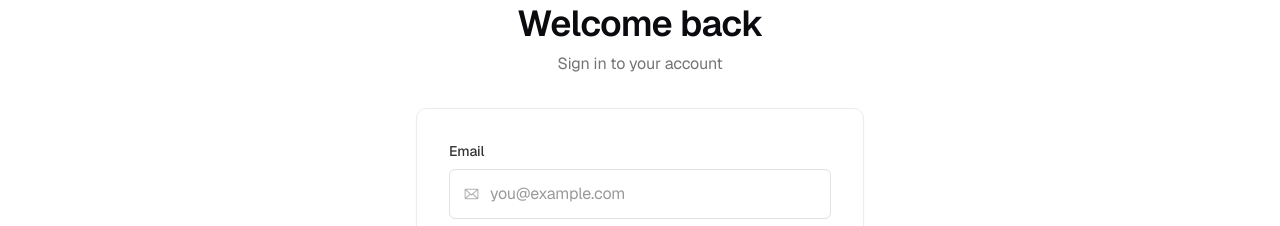
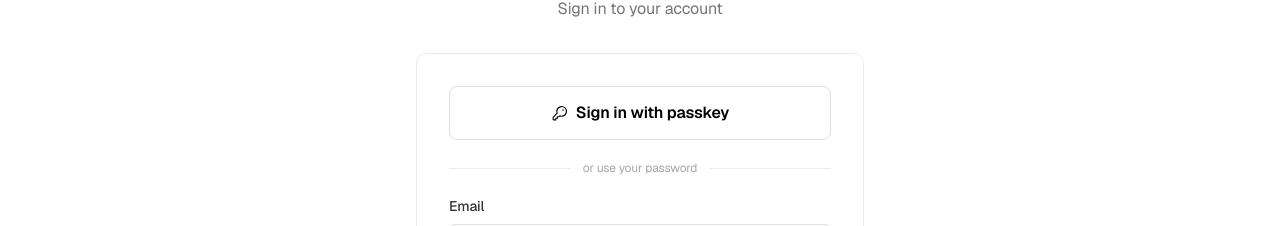
Before and after one commit to cavos-labs/cavos, a Next.js app in the folder cavos-web/: page /login in a window 1280 px wide. Shown: the part 201-427 px from the top of the page. Built offline with nearby package versions, Linux system fonts and the light colour scheme; no server answers.

Commit message:
feat: passkey login

```diff
--- a/cavos-web/app/dashboard/settings/page.tsx
+++ b/cavos-web/app/dashboard/settings/page.tsx
@@ -1 +1,85 @@
-import Link from'next/link';import{PageHeader}from'@/components/ui/PageHeader';export default function SettingsPage(){return <div className="space-y-6"><PageHeader title="Settings" subtitle="Organization configuration and data controls."/><div className="divide-y divide-line overflow-hidden rounded-xl border border-line bg-white"><Link href="/dashboard/organizations" className="block px-5 py-4 hover:bg-surface"><p className="text-sm font-semibold">Organizations</p><p className="mt-1 text-xs text-black/45">Names, applications and ownership.</p></Link><Link href="/dashboard/team" className="block px-5 py-4 hover:bg-surface"><p className="text-sm font-semibold">Access control</p><p className="mt-1 text-xs text-black/45">Members, roles and invitations.</p></Link><Link href="/user-privacy" className="block px-5 py-4 hover:bg-surface"><p className="text-sm font-semibold">Privacy and retention</p><p className="mt-1 text-xs text-black/45">Cavos Events are retained for 30 days; aggregate metrics contain no event payloads.</p></Link></div></div>}
+'use client'
+
+import Link from 'next/link'
+import { useEffect, useState } from 'react'
+import { PageHeader } from '@/components/ui/PageHeader'
+import { Button } from '@/components/ui/Button'
+import { createClient } from '@/lib/supabase/client'
+
+type Passkey = {
+  id: string
+  friendly_name?: string
+  created_at: string
+  last_used_at?: string
+}
+
+export default function SettingsPage() {
+  const [passkeys, setPasskeys] = useState<Passkey[]>([])
+  const [supported, setSupported] = useState(true)
+  const [loading, setLoading] = useState(true)
+  const [registering, setRegistering] = useState(false)
+  const [error, setError] = useState('')
+
+  const loadPasskeys = async () => {
+    const supabase = createClient()
+    const { data, error: listError } = await supabase.auth.passkey.list()
+    if (listError) setError(listError.message)
+    else setPasskeys(data ?? [])
+    setLoading(false)
+  }
+
+  useEffect(() => {
+    setSupported(typeof window !== 'undefined' && 'PublicKeyCredential' in window)
+    loadPasskeys()
+  }, [])
+
+  const register = async () => {
+    setError('')
+    setRegistering(true)
+    const supabase = createClient()
+    const { error: registerError } = await supabase.auth.registerPasskey()
+    setRegistering(false)
+    if (registerError) {
+      setError(registerError.message)
+      return
+    }
+    await loadPasskeys()
+  }
+
+  const remove = async (passkey: Passkey) => {
+    if (!window.confirm(`Remove ${passkey.friendly_name || 'this passkey'}? You will no longer be able to use it to sign in.`)) return
+    setError('')
+    const supabase = createClient()
+    const { error: deleteError } = await supabase.auth.passkey.delete({ passkeyId: passkey.id })
+    if (deleteError) {
+      setError(deleteError.message)
+      return
+    }
+    await loadPasskeys()
+  }
+
+  return <div className="space-y-6">
+    <PageHeader title="Settings" subtitle="Organization configuration, security and data controls." />
+
+    <section className="rounded-xl border border-line bg-white">
+      <div className="flex flex-wrap items-start justify-between gap-4 border-b border-line px-5 py-4">
+        <div><h2 className="text-sm font-semibold">Passkeys</h2><p className="mt-1 text-xs text-black/45">Sign in with Touch ID, Face ID, Windows Hello or a security key.</p></div>
+        <Button onClick={register} loading={registering} disabled={!supported || loading}>Add passkey</Button>
+      </div>
+      {!supported && <p className="px-5 py-4 text-sm text-black/55">This browser or device does not support passkeys.</p>}
+      {error && <p role="alert" className="border-b border-line px-5 py-3 text-sm text-red-700">{error}</p>}
+      {supported && loading && <p className="px-5 py-6 text-sm text-black/45">Loading passkeys…</p>}
+      {supported && !loading && passkeys.map(passkey => <div key={passkey.id} className="flex items-center gap-4 border-b border-line px-5 py-4 last:border-b-0">
+        <div className="min-w-0 flex-1"><p className="truncate text-sm font-medium">{passkey.friendly_name || 'Passkey'}</p><p className="mt-1 text-xs text-black/45">Added {new Date(passkey.created_at).toLocaleDateString()}{passkey.last_used_at ? ` · Last used ${new Date(passkey.last_used_at).toLocaleDateString()}` : ''}</p></div>
+        <Button variant="ghost" size="sm" onClick={() => remove(passkey)}>Remove</Button>
+      </div>)}
+      {supported && !loading && !passkeys.length && <p className="px-5 py-8 text-center text-sm text-black/45">No passkeys registered.</p>}
+    </section>
+
+    <div className="divide-y divide-line overflow-hidden rounded-xl border border-line bg-white">
+      <Link href="/dashboard/organizations" className="block px-5 py-4 hover:bg-surface"><p className="text-sm font-semibold">Organizations</p><p className="mt-1 text-xs text-black/45">Names, applications and ownership.</p></Link>
+      <Link href="/dashboard/team" className="block px-5 py-4 hover:bg-surface"><p className="text-sm font-semibold">Access control</p><p className="mt-1 text-xs text-black/45">Members, roles and invitations.</p></Link>
+      <Link href="/user-privacy" className="block px-5 py-4 hover:bg-surface"><p className="text-sm font-semibold">Privacy and retention</p><p className="mt-1 text-xs text-black/45">Cavos Events are retained for 30 days; aggregate metrics contain no event payloads.</p></Link>
+    </div>
+  </div>
+}
--- a/cavos-web/app/login/page.tsx
+++ b/cavos-web/app/login/page.tsx
@@ -5,6 +5,7 @@ import Link from 'next/link'
 import { useRouter } from 'next/navigation'
 import { Header } from '@/components/Header'
 import { Icon } from '@/components/ui/Icon'
+import { createClient } from '@/lib/supabase/client'
 
 export default function LoginPage() {
     const router = useRouter()
@@ -13,6 +14,7 @@ export default function LoginPage() {
     const [error, setError] = useState('')
     const [loading, setLoading] = useState(false)
     const [nextPath, setNextPath] = useState('/dashboard')
+    const [passkeyLoading, setPasskeyLoading] = useState(false)
 
     useEffect(() => {
         const params = new URLSearchParams(window.location.search)
@@ -50,6 +52,22 @@ export default function LoginPage() {
         }
     }
 
+    const signInWithPasskey = async () => {
+        setError('')
+        setPasskeyLoading(true)
+        try {
+            const supabase = createClient()
+            const { error: passkeyError } = await supabase.auth.signInWithPasskey()
+            if (passkeyError) throw passkeyError
+            router.push(nextPath)
+            router.refresh()
+        } catch (err) {
+            setError(err instanceof Error ? err.message : 'Passkey sign-in failed')
+        } finally {
+            setPasskeyLoading(false)
+        }
+    }
+
     return (
         <main className="min-h-screen bg-[#FFFFFF]">
             <Header />
@@ -68,6 +86,16 @@ export default function LoginPage() {
 
                     {/* Form Card */}
                     <div className="bg-white border border-line rounded-2xl p-6 md:p-8 shadow-sm shadow-black/[0.03]">
+                        <button
+                            type="button"
+                            onClick={signInWithPasskey}
+                            disabled={loading || passkeyLoading}
+                            className="mb-5 inline-flex w-full items-center justify-center gap-2 rounded-xl border border-line-strong bg-white px-8 py-3.5 font-semibold text-black transition-colors hover:bg-black/[0.03] focus-visible:outline-none focus-visible:ring-2 focus-visible:ring-brand/30 disabled:cursor-not-allowed disabled:opacity-50"
+                        >
+                            {passkeyLoading ? <Icon.Spinner size={17} className="animate-spin" /> : <Icon.Key size={17} />}
+                            {passkeyLoading ? 'Waiting for passkey…' : 'Sign in with passkey'}
+                        </button>
+                        <div className="mb-5 flex items-center gap-3 text-xs text-black/35"><span className="h-px flex-1 bg-line" /><span>or use your password</span><span className="h-px flex-1 bg-line" /></div>
                         {error && (
                             <div className="mb-6 p-4 bg-red-50 border border-red-200 rounded-lg">
                                 <p className="text-red-600 text-sm">{error}</p>
--- a/cavos-web/lib/supabase/client.ts
+++ b/cavos-web/lib/supabase/client.ts
@@ -3,6 +3,11 @@ import { createBrowserClient } from '@supabase/ssr'
 export function createClient() {
   return createBrowserClient(
     process.env.NEXT_PUBLIC_SUPABASE_URL!,
-    process.env.NEXT_PUBLIC_SUPABASE_ANON_KEY!
+    process.env.NEXT_PUBLIC_SUPABASE_ANON_KEY!,
+    {
+      auth: {
+        experimental: { passkey: true },
+      },
+    }
   )
 }
--- a/cavos-web/package.json
+++ b/cavos-web/package.json
@@ -10,7 +10,7 @@
   },
   "dependencies": {
     "@auth0/nextjs-auth0": "^4.13.0",
-    "@cavos/kit": "^0.0.3",
+    "@cavos/kit": "^0.0.6",
     "@creit.tech/stellar-wallets-kit": "^2.5.0",
     "@gsap/react": "^2.1.2",
     "@noble/curves": "^1.7.0",
@@ -21,7 +21,7 @@
     "@solana/web3.js": "^1.98.4",
     "@stellar/stellar-sdk": "^16.0.1",
     "@supabase/ssr": "^0.7.0",
-    "@supabase/supabase-js": "^2.83.0",
+    "@supabase/supabase-js": "^2.110.8",
     "@vercel/analytics": "^1.6.1",
     "axios": "^1.13.2",
     "bs58": "^6.0.0",
```
Also changed, not shown: 2 other files (tests, documents, lock files or other folders).
